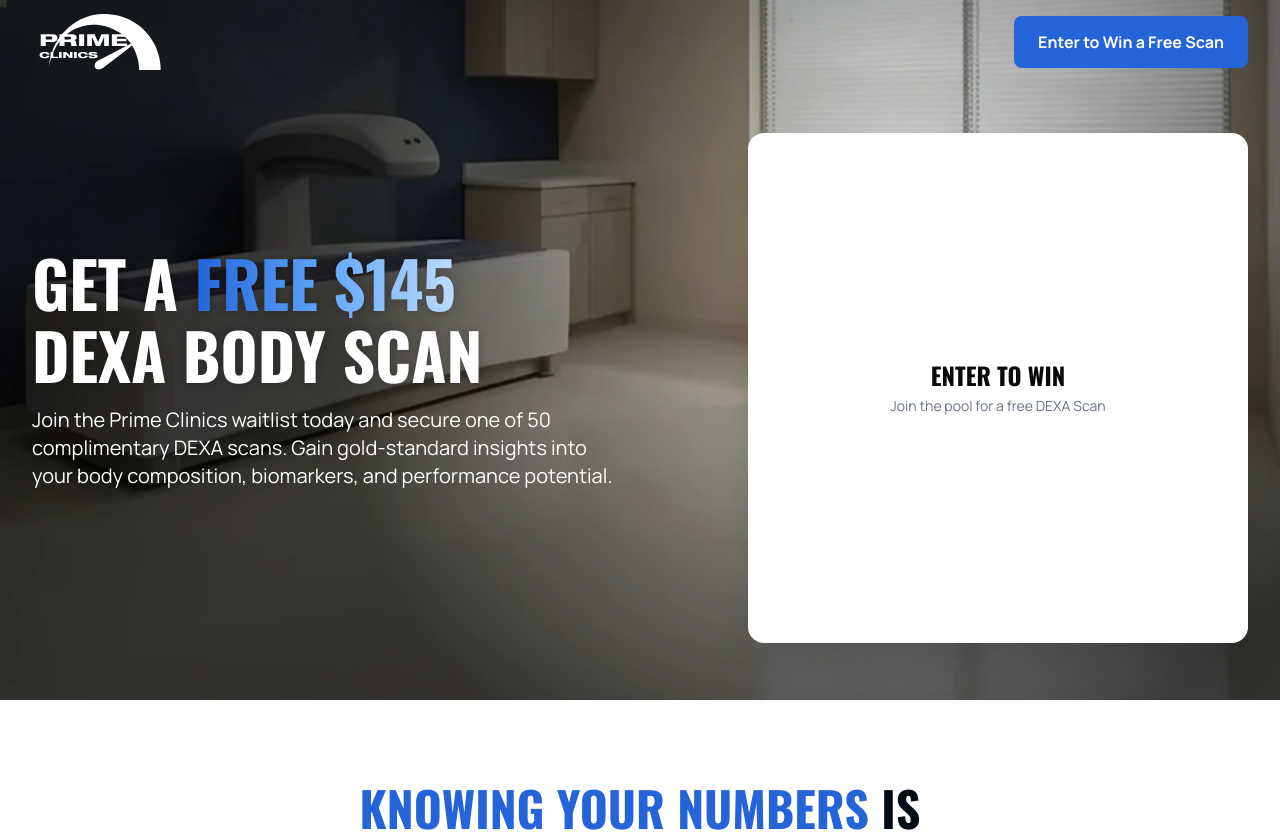
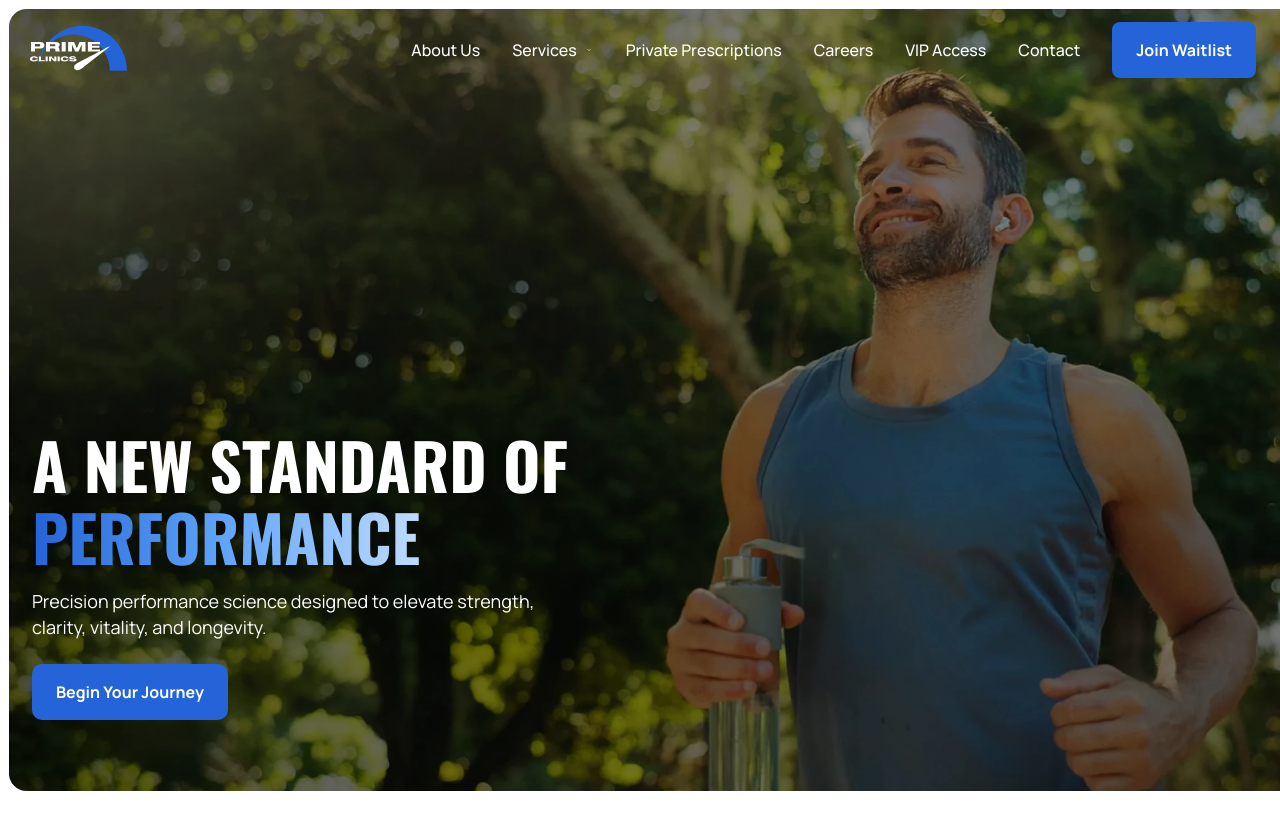
Before and after one commit to Cosmo-US-LLC/prime-clinics-website, a React (Vite) app: page / in a window 1280 px wide. Shown: the top 832 px of the page. Built offline with nearby package versions, Linux system fonts and the light colour scheme.

Commit message:
update the app

```diff
--- a/src/App.jsx
+++ b/src/App.jsx
@@ -16,12 +16,12 @@
       <ScrollToTop />
       <Routes>
         {/* Home uses landing header + footer */}
-        {/* <Route element={<LandingLayout />}>
+        <Route element={<LandingLayout />}>
           <Route index element={<Home />} />
-        </Route> */}
+        </Route>
         {/* Other routes use main Navbar + Footer */}
         <Route element={<Layout />}>
-          <Route index element={<DEXAScanWaitlist />} />
+          {/* <Route index element={<DEXAScanWaitlist />} /> */}
           <Route path="/free-dexa-scan" element={<DEXAScanWaitlist />} />
           <Route
             path="/free-dexa-scan/thank-you"
```
